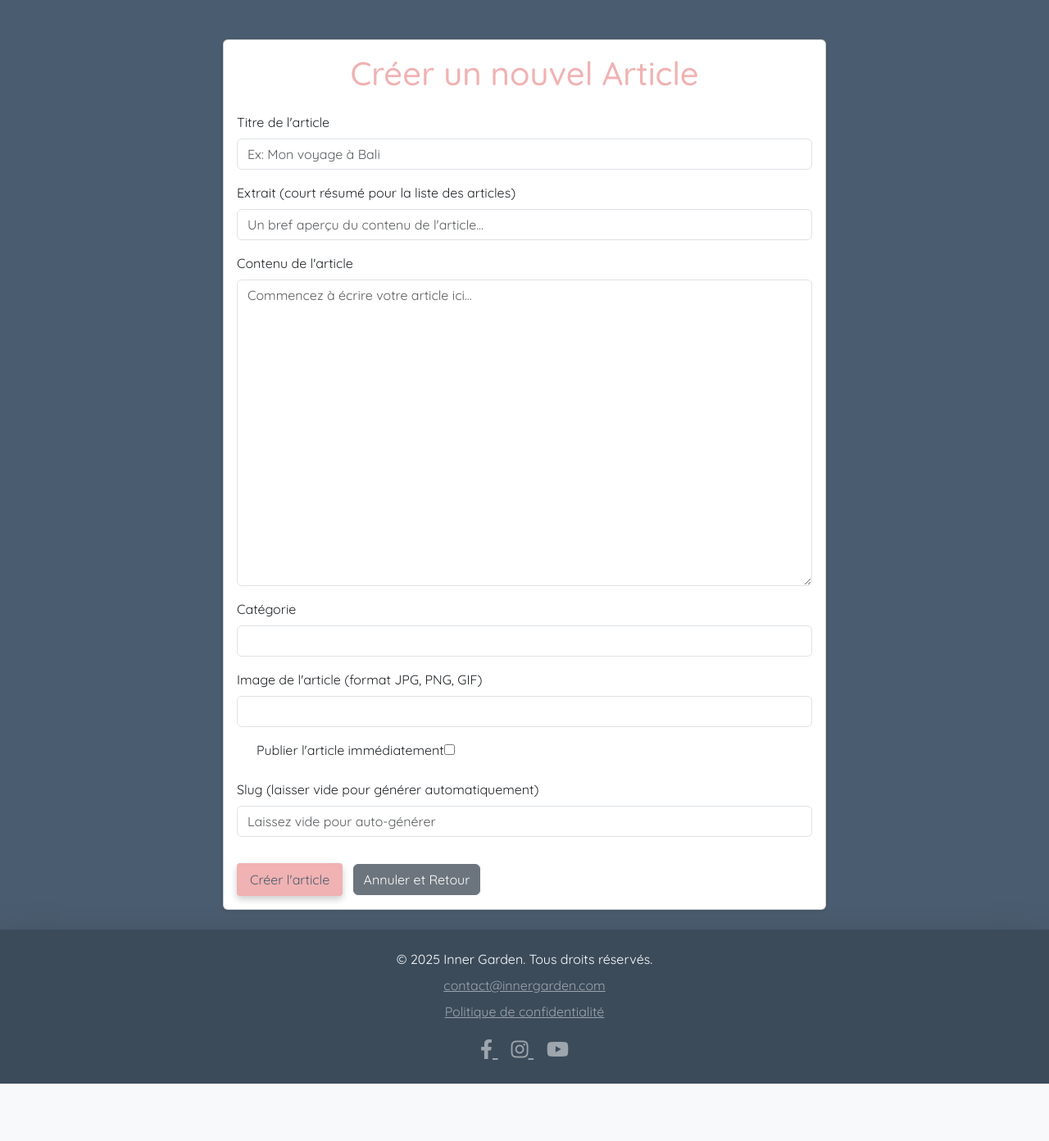
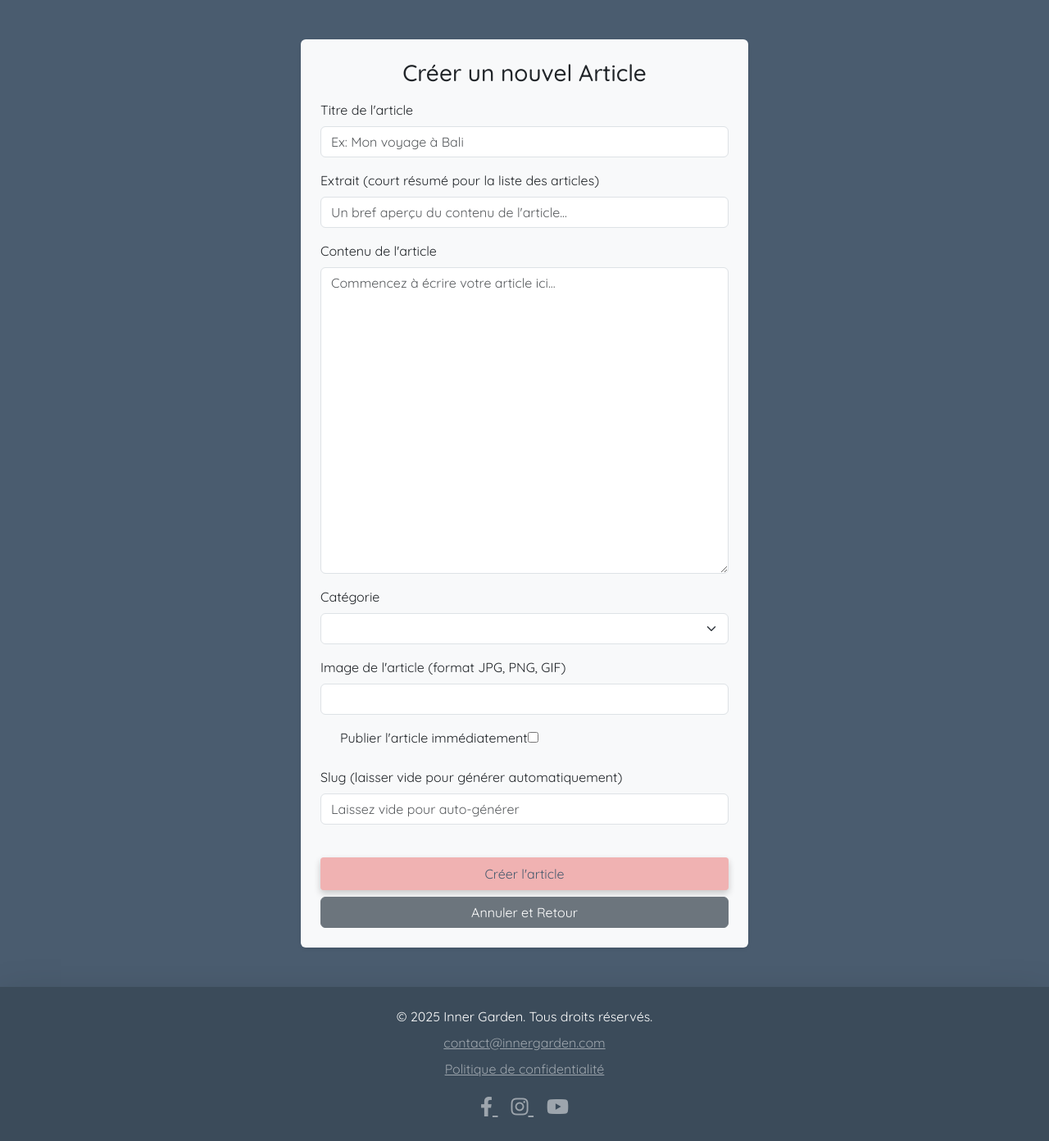
Before and after one commit to tletranvn/innergarden, a Symfony app: template templates/article/create.html.twig in a window 1280 px wide. Shown: the part 56-1448 px from the top of the page at 82% size. Before the commit the page ends 1378 px from the top, so only its background shows below. Run offline with Twig, Linux system fonts and the light colour scheme; the template is opened without the code that fills it, so the values that code supplies are empty; form fields are guessed from the names that the template uses; some libraries are stand-ins or nearby versions.

Commit message:
modif article/create.html.twig + setup MongoDB

```diff
--- a/src/Form/ArticleType.php
+++ b/src/Form/ArticleType.php
@@ -89,10 +89,6 @@ class ArticleType extends AbstractType
                 'class' => Category::class,
                 'choice_label' => 'name',
                 'label' => 'Catégorie',
-            ])
-            ->add('submit', SubmitType::class, [
-                'label' => 'Enregistrer l\'article',
-                'attr' => ['class' => 'btn btn-primary'],
             ]);
     }
 
--- a/templates/article/create.html.twig
+++ b/templates/article/create.html.twig
@@ -3,75 +3,93 @@
 {% block title %}Créer un nouvel Article - Inner Garden{% endblock %}
 
 {% block body %}
-    <div class="container mt-5">
+<div class="container my-5">
     <div class="row justify-content-center">
-            <div class="col-md-8"> {# Utilise une colonne plus large pour le formulaire #}
-                <div class="card shadow-sm mb-4">
-                    <div class="card-body">
-                        <h1 class="card-title text-center mb-4" style="color: var(--color-section-title);">Créer un nouvel Article</h1>
-
-                        {#
-                            Si les messages flash (addFlash) ne sont pas déjà affichés dans votre base.html.twig,
-                            vous pouvez ajouter le bloc suivant ici:
-                            {% for message in app.flashes('success') %}
-                                <div class="alert alert-success">{{ message }}</div>
-                            {% endfor %}
-                            {% for message in app.flashes('danger') %}
-                                <div class="alert alert-danger">{{ message }}</div>
-                            {% endfor %}
-                            etc.
-                        #}
+        {# Utilise la même taille de colonne que la page d'inscription pour une cohérence visuelle #}
+        <div class="col-md-8 col-lg-6"> {# col-md-8 col-lg-6 pour que le formulaire ait plus de place #}
+            <div class="p-4 shadow-sm rounded bg-light text-dark">
+                <h1 class="h3 mb-3 text-center">Créer un nouvel Article</h1>
+                {# ajouter ici un div pour les messages flash si base.html.twig ne les affiche pas #}
+                <div id="form-messages" class="mb-3"></div>
 
                 {{ form_start(form) }}
                     <div class="mb-3">
                         {{ form_row(form.title, {
                             'label': 'Titre de l\'article',
-                                    'attr': {'placeholder': 'Ex: Mon voyage à Bali'}
+                            'attr': {
+                                'class': 'form-control',
+                                'placeholder': 'Ex: Mon voyage à Bali'
+                            }
                         }) }}
                     </div>
                     <div class="mb-3">
                         {{ form_row(form.excerpt, {
                             'label': 'Extrait (court résumé pour la liste des articles)',
-                                    'attr': {'rows': 3, 'placeholder': 'Un bref aperçu du contenu de l\'article...'}
+                            'attr': {
+                                'class': 'form-control',
+                                'rows': 3,
+                                'placeholder': 'Un bref aperçu du contenu de l\'article...'
+                            }
                         }) }}
                     </div>
                     <div class="mb-3">
                         {{ form_row(form.content, {
                             'label': 'Contenu de l\'article',
-                                    'attr': {'rows': 15, 'placeholder': 'Commencez à écrire votre article ici...'}
+                            'attr': {
+                                'class': 'form-control',
+                                'rows': 15,
+                                'placeholder': 'Commencez à écrire votre article ici...'
+                            }
                         }) }}
                     </div>
                     <div class="mb-3">
                         {{ form_row(form.category, {
                             'label': 'Catégorie',
-                                    'placeholder': 'Choisissez une catégorie' # Ajoute un placeholder si c'est un choix vide
+                            'attr': {'class': 'form-select'},
+                            'placeholder': 'Choisissez une catégorie'
                         }) }}
                     </div>
                     <div class="mb-3">
                         {{ form_row(form.imageFile, {
                             'label': 'Image de l\'article (format JPG, PNG, GIF)',
+                            'attr': {'class': 'form-control'},
                             'help': 'Taille maximale recommandée : 2 Mo'
                         }) }}
                     </div>
                     <div class="mb-3 form-check">
                         {{ form_row(form.isPublished, {
-                                    'label': 'Publier l\'article immédiatement'
+                            'label': 'Publier l\'article immédiatement',
+                            'attr': {'class': 'form-check-input'}
                         }) }}
                     </div>
                     <div class="mb-3">
                         {{ form_row(form.slug, {
                             'label': 'Slug (laisser vide pour générer automatiquement)',
                             'help': 'URL conviviale de l\'article (ex: mon-super-article)',
-                                    'attr': {'placeholder': 'Laissez vide pour auto-générer'}
+                            'attr': {
+                                'class': 'form-control',
+                                'placeholder': 'Laissez vide pour auto-générer'
+                            }
                         }) }}
                     </div>
 
-                            <button type="submit" class="btn btn-custom mt-3">Créer l'article</button>
-                            <a href="{{ path('articles_list') }}" class="btn btn-secondary mt-3 ms-2">Annuler et Retour</a>
+                    <br>
+                    <div class="d-grid gap-2">
+                        {# Le bouton submit est ajouté directement dans ArticleType, donc nous n'avons pas besoin d'un add('submit') ici #}
+                        {# Si vous aviez un champ submit dans le form, vous feriez : {{ form_row(form.submit) }} #}
+                        {# Mais puisque vous l'avez retiré, nous allons juste mettre le bouton ici #}
+                        <button type="submit" class="btn btn-custom" id="submitButton">Créer l'article</button>
+                        <a href="{{ path('articles_list') }}" class="btn btn-secondary">Annuler et Retour</a>
+                    </div>
                 {{ form_end(form) }}
             </div>
         </div>
     </div>
 </div>
-    </div>
 {% endblock %}
+
+{# scripts JS spécifiques pour ce formulaire#}
+{% block javascripts %}
+    {{ parent() }}
+    {# <script src="{{ asset('js/article_form.js') }}"></script> #}
+{% endblock %}
```
Also changed, not shown: src/Controller/ArticleController.php (+21 -4 lines). Lines whose indentation alone changed are shown as unchanged.
